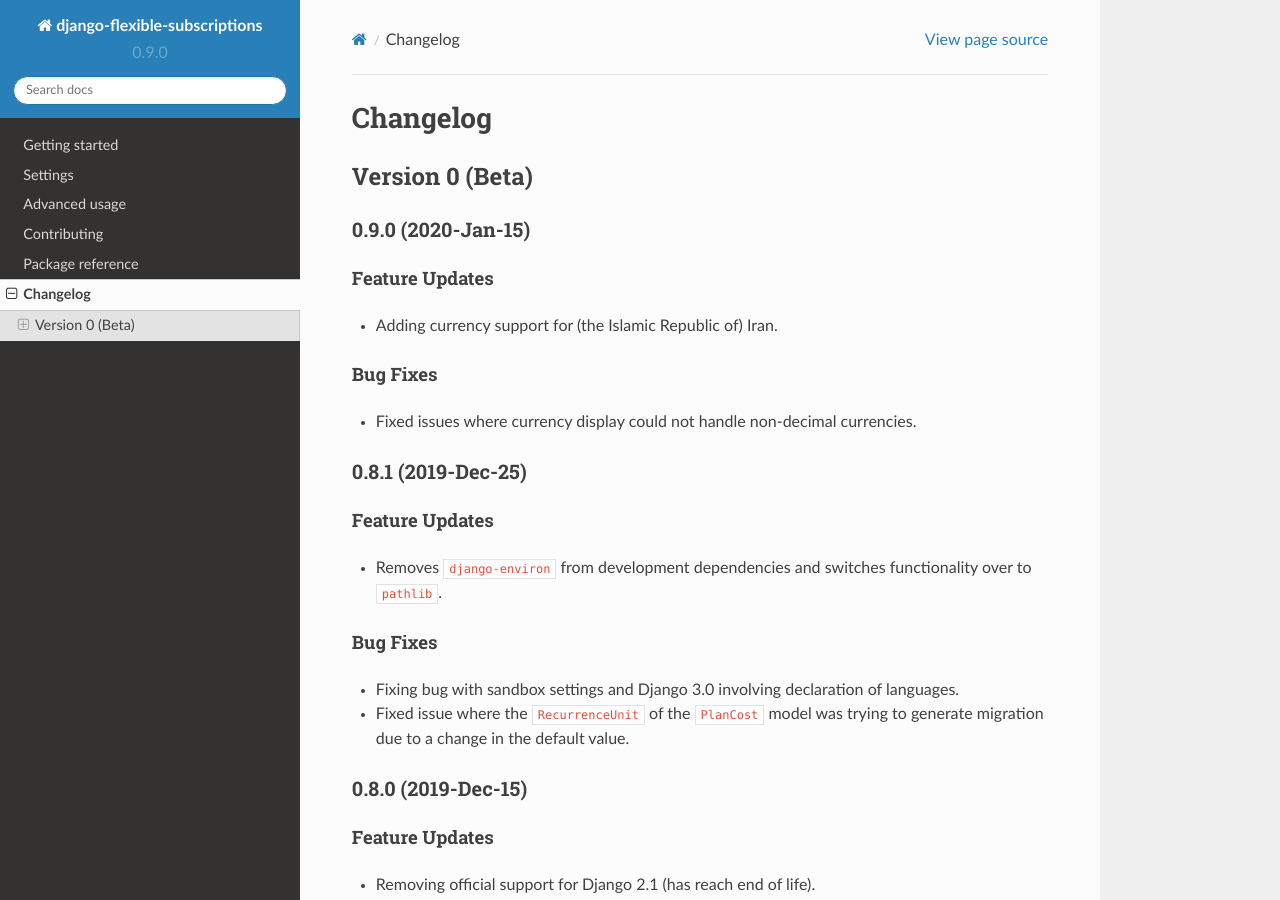
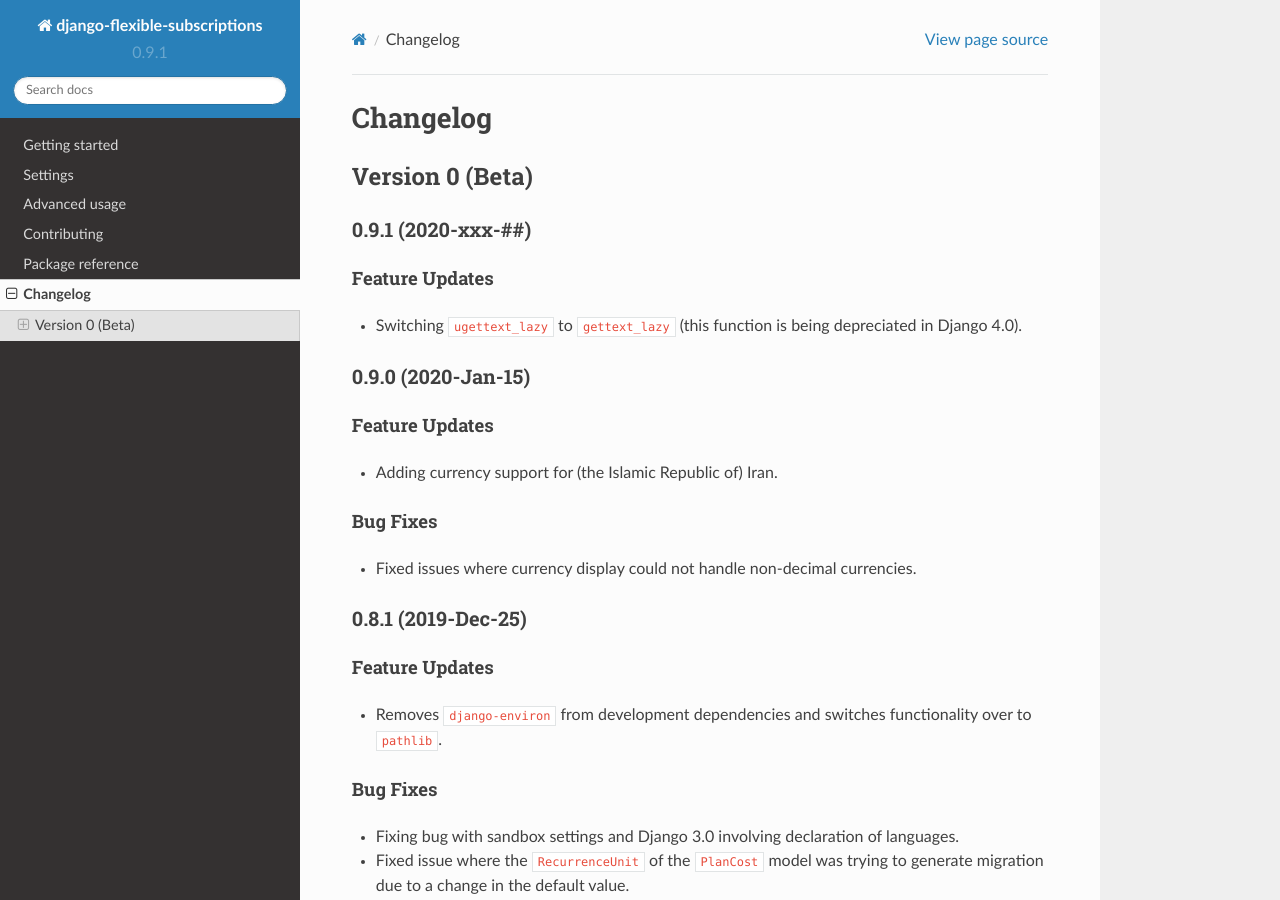
Before and after one commit to studybuffalo/django-flexible-subscriptions, a Sphinx documentation site: the page built from docs/changelog.rst, in a window 1280 px wide and 900 px high. Built offline with Sphinx 7.4.7 and the Read the Docs theme 2.0.0, drawn with Linux system fonts in a browser that asks for light colours; the version number is read from the project's files by our own code.

Commit message:
Switch to gettext lazy (#113)
* Adding depreciation warning for python versions
Updating warning text to be more clear

* Adding tests for depreciation warnings

* Attempted fix for version testing in Pyton 3.5

* New attempted fix for Python 3.5

* Updating checks and tests to enable testing in Python 3.5 and 3.6

* Switching to gettext_lazy (depreciating in Django 4.0)

* Adding changelog notes and updating version

```diff
--- a/docs/changelog.rst
+++ b/docs/changelog.rst
@@ -5,6 +5,15 @@
 ----------------
 Version 0 (Beta)
 ----------------
+
+0.9.1 (2020-xxx-##)
+===================
+
+Feature Updates
+---------------
+
+* Switching ``ugettext_lazy`` to ``gettext_lazy`` (this function is
+  being depreciated in Django 4.0).
 
 0.9.0 (2020-Jan-15)
 ===================
--- a/subscriptions/__init__.py
+++ b/subscriptions/__init__.py
@@ -4,7 +4,7 @@
 import warnings
 import django
 
-__version__ = '0.9.0'
+__version__ = '0.9.1'
 
 # Provide DepreciationWarning for older Python versions
 # Have to use sys.version while supporting Python 3.5 to enable testing
```
Also changed, not shown: 1 other file.
